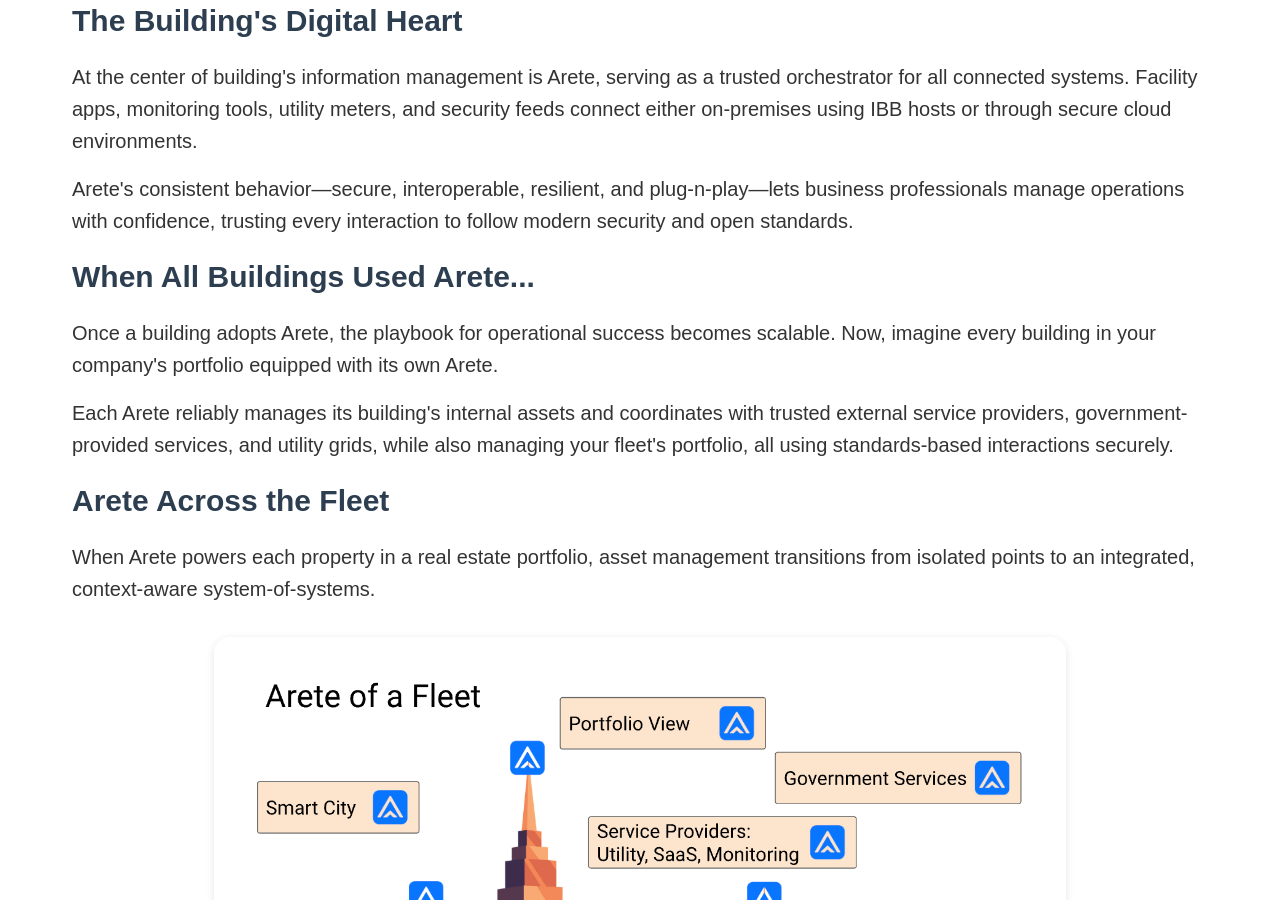
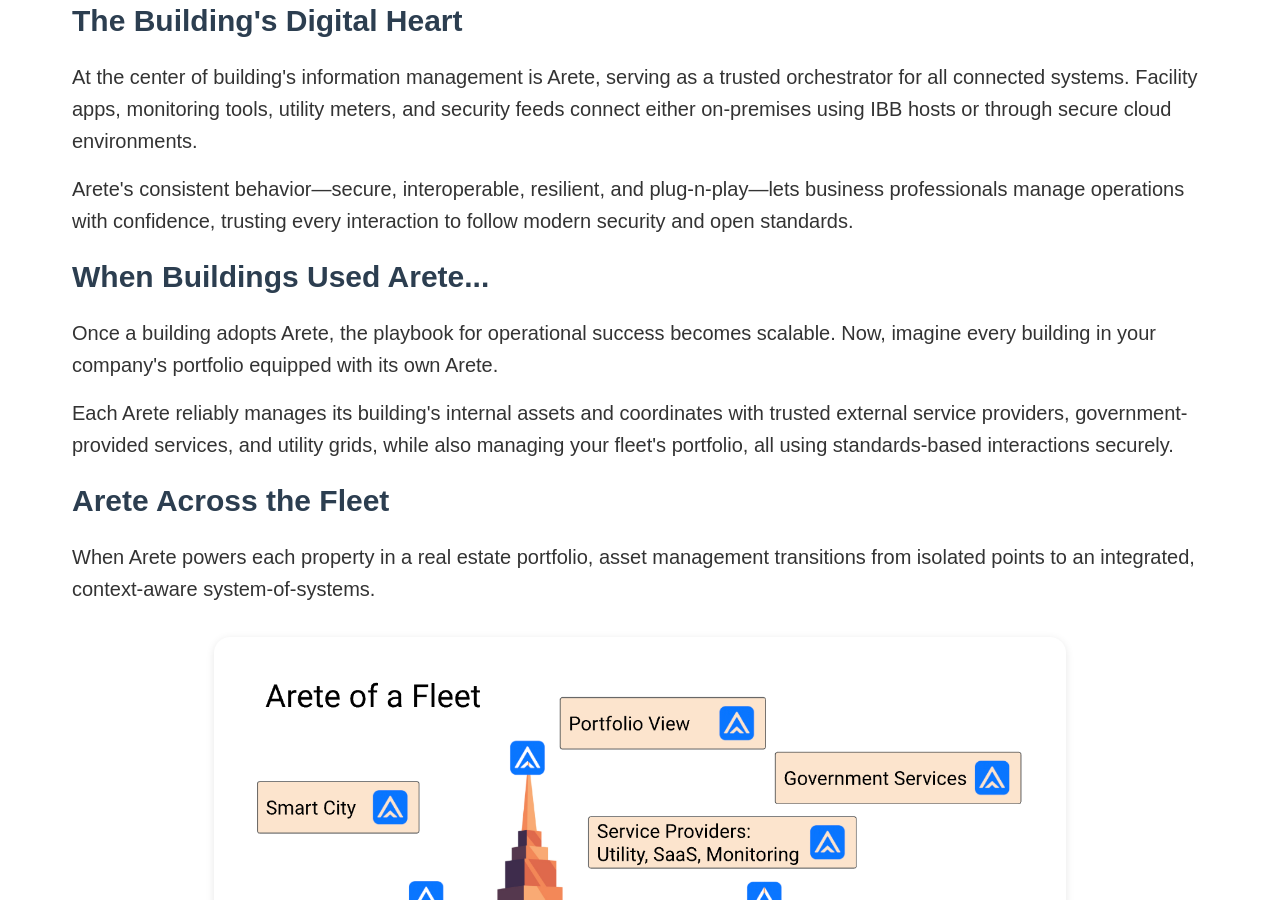
Before and after one commit to project-arete/website, a Jekyll site: the page buildings.html, which Jekyll copies as it is, in a window 1280 px wide and 900 px high, scrolled down 1158 px. Built offline with Jekyll 4.4.1, drawn with Linux system fonts in a browser that asks for light colours.

Commit message:
Update buildings.html

```diff
--- a/buildings.html
+++ b/buildings.html
@@ -51,7 +51,7 @@
         </section>
 
         <section>
-            <h2>When All Buildings Used Arete...</h2>
+            <h2>When Buildings Used Arete...</h2>
             <p>Once a building adopts Arete, the playbook for operational success becomes scalable. Now, imagine every building in your company's portfolio equipped with its own Arete.</p>
             <p>Each Arete reliably manages its building's internal assets and coordinates with trusted external service providers, government-provided services, and utility grids, while also managing your fleet's portfolio, all using standards-based interactions securely.</p>
         </section>
```
